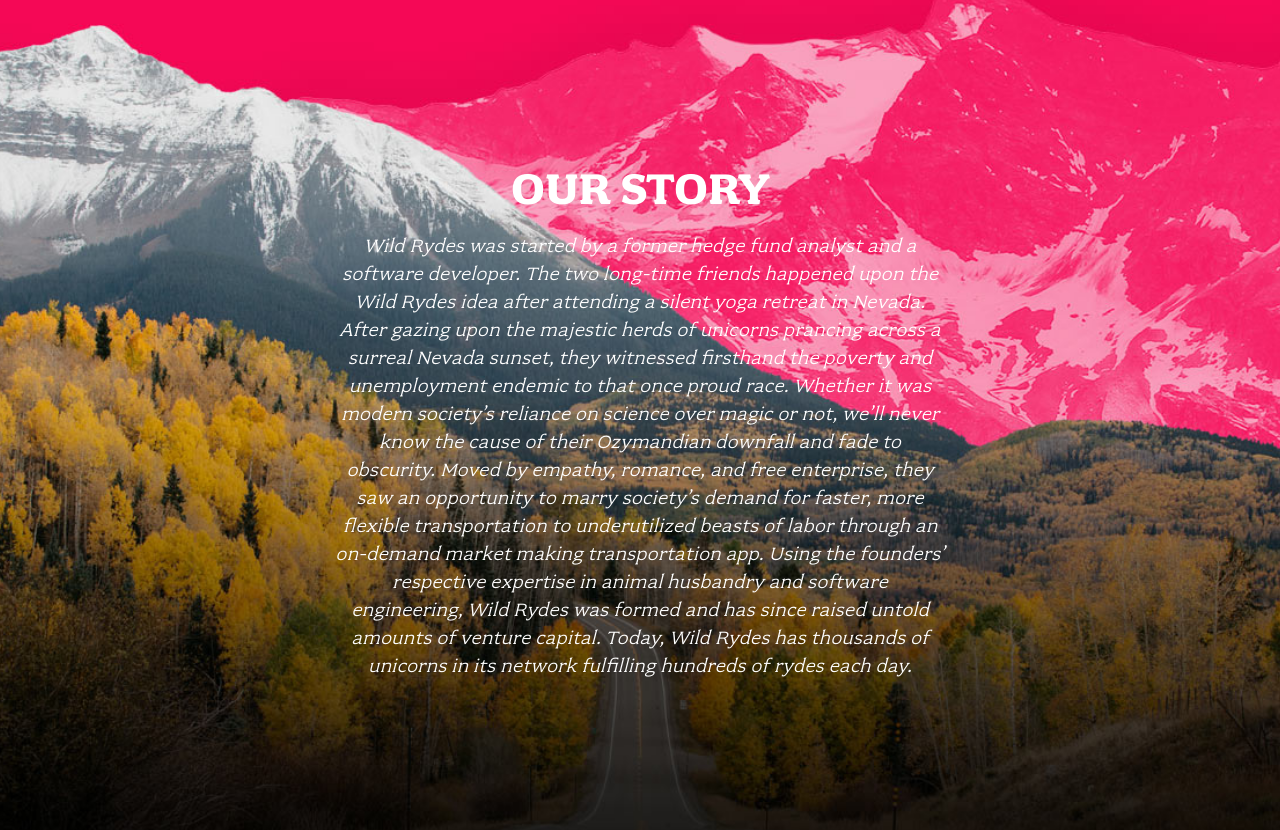
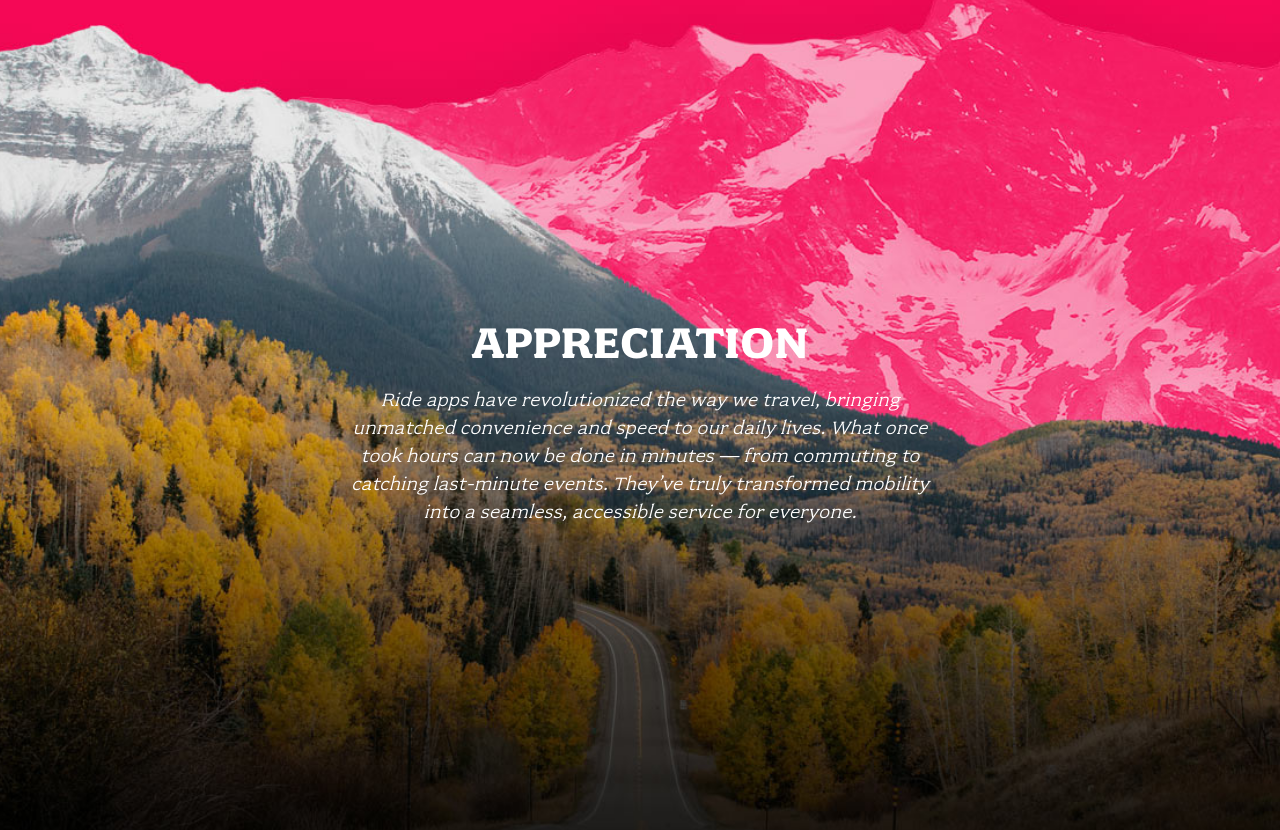
Before and after one commit to SrihariSriyaPalaparthi/wildrydes-site, a plain HTML site: page index.html in a window 1280 px wide. Shown: the part 2010-2840 px from the top of the page. Drawn offline with Linux system fonts and the light colour scheme.

Commit message:
Update index.html

```diff
--- a/index.html
+++ b/index.html
@@ -69,9 +69,9 @@
 
   <section class="home-story">
     <div class="row column large-9 xlarge-6 xxlarge-4">
-      <h2 class="section-title">Our Story</h2>
+      <h2 class="section-title">Appreciation</h2>
       <p class="content">
-        Wild Rydes was started by a former hedge fund analyst and a software developer. The two long-time friends happened upon the Wild Rydes idea after attending a silent yoga retreat in Nevada. After gazing upon the majestic herds of unicorns prancing across a surreal Nevada sunset, they witnessed firsthand the poverty and unemployment endemic to that once proud race. Whether it was modern society’s reliance on science over magic or not, we’ll never know the cause of their Ozymandian downfall and fade to obscurity. Moved by empathy, romance, and free enterprise, they saw an opportunity to marry society’s demand for faster, more flexible transportation to underutilized beasts of labor through an on-demand market making transportation app. Using the founders’ respective expertise in animal husbandry and software engineering, Wild Rydes was formed and has since raised untold amounts of venture capital. Today, Wild Rydes has thousands of unicorns in its network fulfilling hundreds of rydes each day.
+        Ride apps have revolutionized the way we travel, bringing unmatched convenience and speed to our daily lives. What once took hours can now be done in minutes — from commuting to catching last-minute events. They’ve truly transformed mobility into a seamless, accessible service for everyone.
       </p>
     </div>
   </section>
@@ -110,7 +110,7 @@
     <div class="row column medium-8 xxlarge-6">
       <div class="quote-wrap">
         <div class="quote">
-          “I was almost late to my ultimate frisbee tournament in DOLORES park. BUt Wild Rydes Got me there from the marina in under five minutes.”
+          “I was almost late to my badminton tournament at Gachibowli Stadium, but Wild Rydes got me there from Jubilee Hills in under five minutes!”
         </div>
         <div class="quoter">- Satisfied Wild Rydes User</div>
       </div>
```
